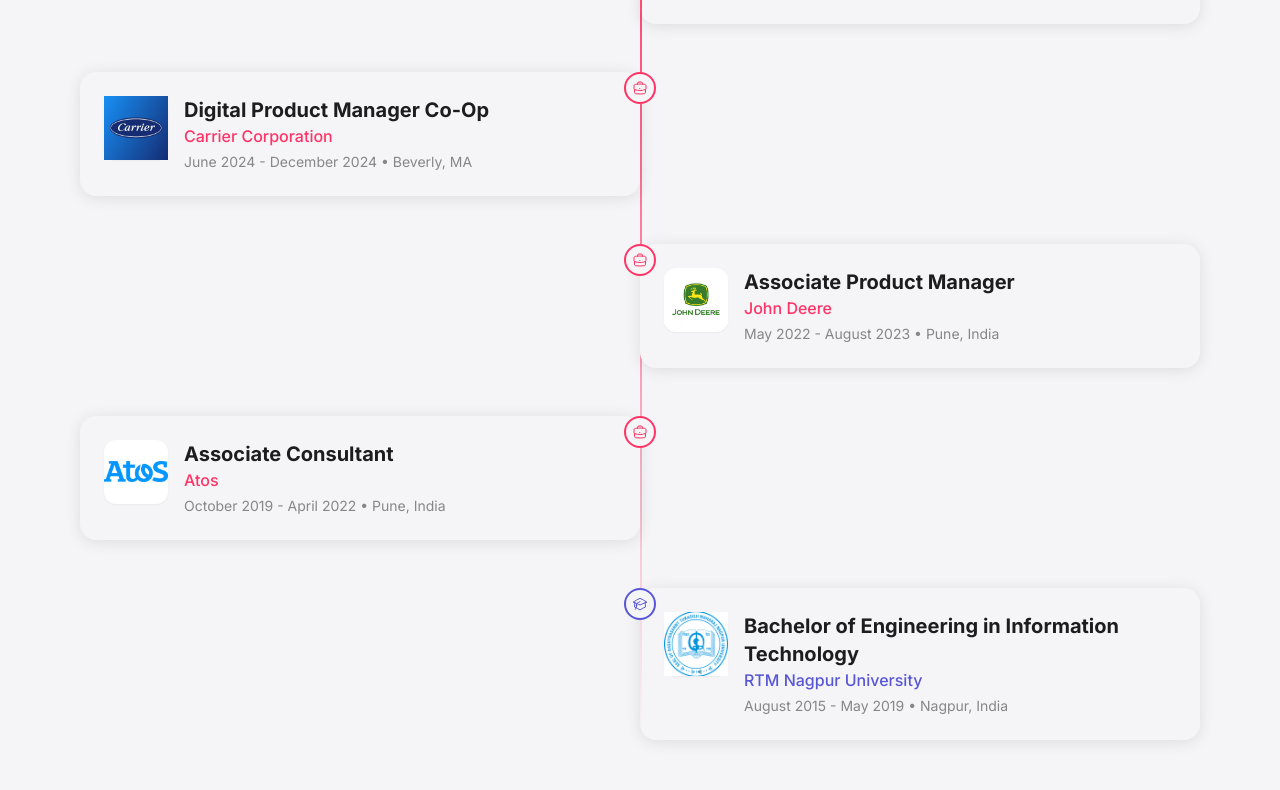
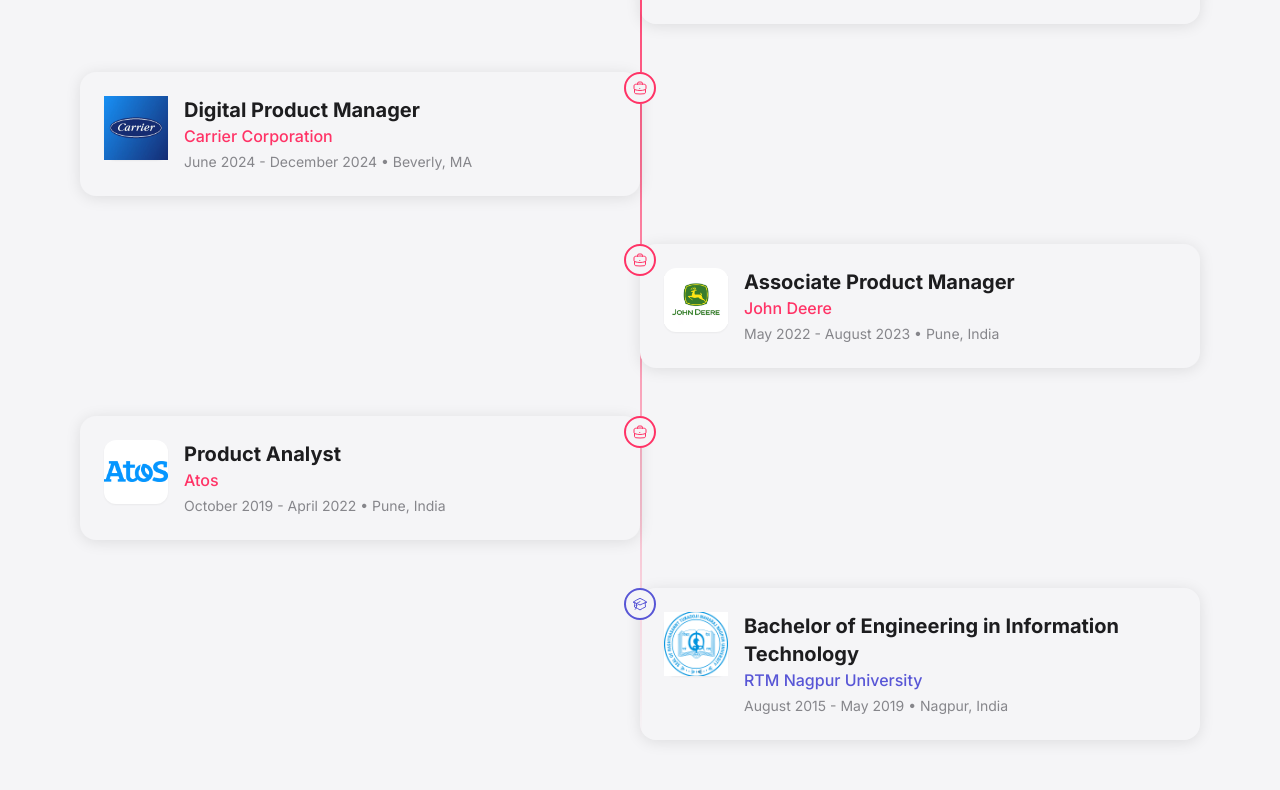
Before and after one commit to sagar1310/portfolio-website, a Next.js app: page / in a window 1280 px wide. Shown: the part 3968-4758 px from the top of the page. Built offline with nearby package versions, Linux system fonts and the light colour scheme.

Commit message:
Update job titles: Digital Product Manager Co-Op -> Digital Product Manager, Associate Consultant -> Product Analyst

```diff
--- a/app/components/EducationExperience.tsx
+++ b/app/components/EducationExperience.tsx
@@ -30,7 +30,7 @@
 const timelineItems: TimelineItem[] = [
   {
     type: 'experience',
-    title: 'Digital Product Manager Co-Op',
+    title: 'Digital Product Manager',
     organization: 'Carrier Corporation',
     location: 'Beverly, MA',
     period: 'June 2024 – December 2024',
@@ -106,7 +106,7 @@
   },
   {
     type: 'experience',
-    title: 'Associate Consultant',
+    title: 'Product Analyst',
     organization: 'Atos',
     location: 'Pune, India',
     period: 'Oct 2019 – April 2022',
--- a/app/components/Experience.tsx
+++ b/app/components/Experience.tsx
@@ -22,7 +22,7 @@
 
 const experiences: Experience[] = [
   {
-    title: 'Digital Product Manager Co-Op',
+    title: 'Digital Product Manager',
     company: 'Carrier Corporation',
     location: 'Beverly, MA',
     period: 'June 2024 – December 2024',
@@ -50,7 +50,7 @@
     companyLogo: '/images/companies/john-deere.avif'
   },
   {
-    title: 'Associate Consultant',
+    title: 'Product Analyst',
     company: 'Atos',
     location: 'Pune, India',
     period: 'Oct 2019 – April 2022',
--- a/app/components/Timeline.tsx
+++ b/app/components/Timeline.tsx
@@ -30,7 +30,7 @@
   },
   {
     type: 'experience',
-    title: 'Digital Product Manager Co-Op',
+    title: 'Digital Product Manager',
     organization: 'Carrier Corporation',
     period: 'June 2024 - December 2024',
     location: 'Beverly, MA',
@@ -48,7 +48,7 @@
   },
   {
     type: 'experience',
-    title: 'Associate Consultant',
+    title: 'Product Analyst',
     organization: 'Atos',
     period: 'October 2019 - April 2022',
     location: 'Pune, India',
```
